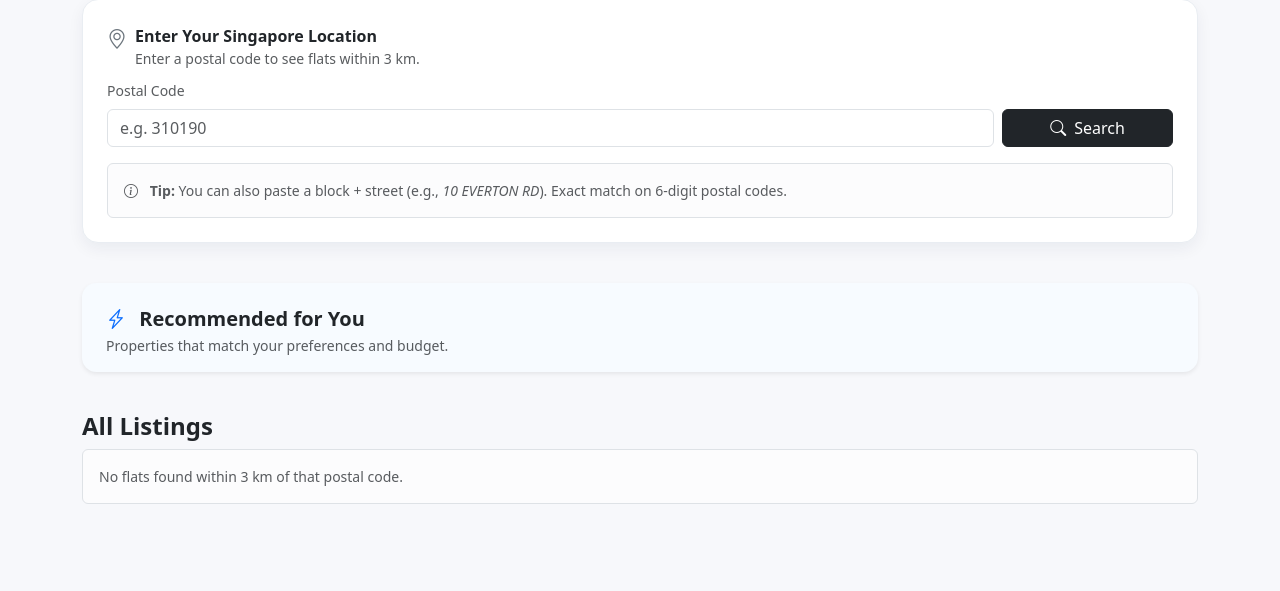
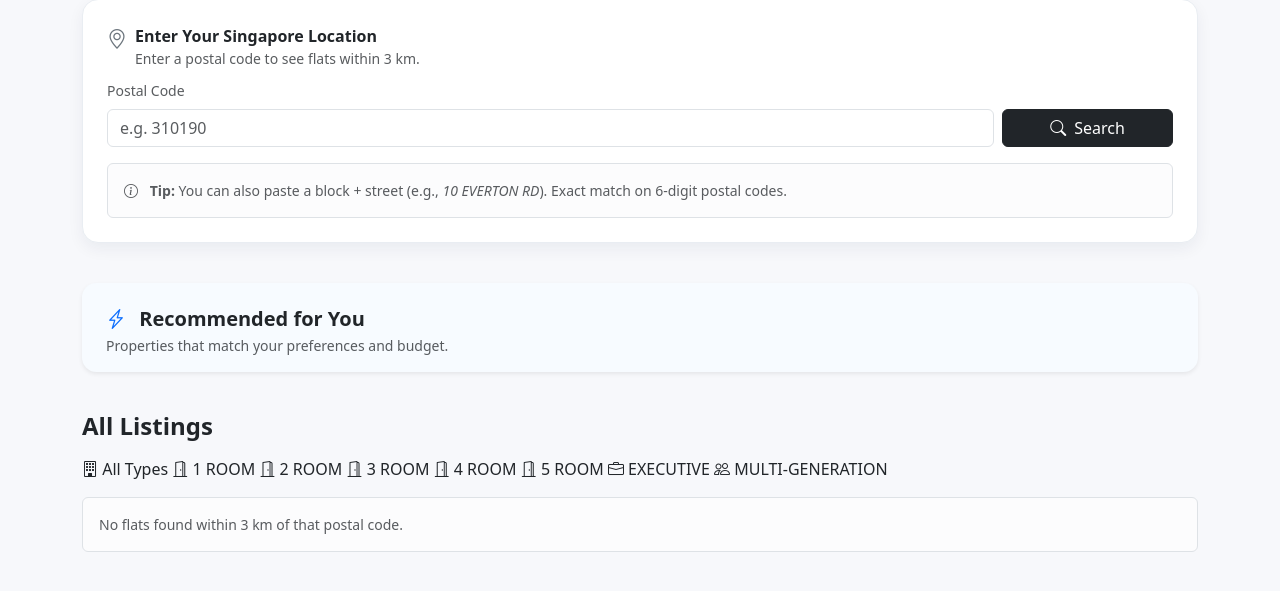
Before and after one commit to shrujann/MyHDBSense, a Django app: page /accounts/properties/ in a window 1280 px wide. Shown: the part 188-779 px from the top of the page. Run offline with Django 4.2, Linux system fonts and the light colour scheme; the first user in the database is signed in; some libraries are stand-ins or nearby versions.

Commit message:
filters for properties

```diff
--- a/amenities_tracker/accounts/templates/accounts/properties.html
+++ b/amenities_tracker/accounts/templates/accounts/properties.html
@@ -96,6 +96,42 @@
     <!-- All Listings -->
     <section class="list-holder">
       <h4 class="fw-bold mb-3">All Listings</h4>
+      <!-- Flat Type Filter Buttons -->
+      <div class="filter-strip mb-4" id="flatTypeFilter">
+          <span class="filter-chip active" data-type="All">
+              <i class="bi bi-building"></i>
+              <span>All Types</span>
+          </span>
+          <span class="filter-chip" data-type="1 ROOM">
+              <i class="bi bi-door-open"></i>
+              <span>1 ROOM</span>
+          </span>
+          <span class="filter-chip" data-type="2 ROOM">
+              <i class="bi bi-door-open"></i>
+              <span>2 ROOM</span>
+          </span>
+          <span class="filter-chip" data-type="3 ROOM">
+              <i class="bi bi-door-open"></i>
+              <span>3 ROOM</span>
+          </span>
+          <span class="filter-chip" data-type="4 ROOM">
+              <i class="bi bi-door-open"></i>
+              <span>4 ROOM</span>
+          </span>
+          <span class="filter-chip" data-type="5 ROOM">
+              <i class="bi bi-door-open"></i>
+              <span>5 ROOM</span>
+          </span>
+          <span class="filter-chip" data-type="EXECUTIVE">
+              <i class="bi bi-briefcase"></i>
+              <span>EXECUTIVE</span>
+          </span>
+          <span class="filter-chip" data-type="MULTI-GENERATION">
+              <i class="bi bi-people"></i>
+              <span>MULTI-GENERATION</span>
+          </span>
+      </div>
+
       <div id="allProperties" class="row g-4"></div>
       <div id="emptyState" class="alert alert-light border text-muted small d-none mt-3" role="status" aria-live="polite">
         No flats found within 3 km of that postal code.
@@ -185,7 +221,10 @@
   <script src="https://cdn.jsdelivr.net/npm/bootstrap@5.3.3/dist/js/bootstrap.bundle.min.js"></script>
 
   <script>
+  // Initial state
   let PROPERTIES = [];
+  let ALL_PROPERTIES = [];
+  let CURRENT_FLAT_FILTER = "All";
   const UNIVERSAL_IMG = "https://images.unsplash.com/photo-1600585154340-be6161a56a0c?auto=format&fit=crop&w=1600&q=60";
 
   /* ------------------ HELPERS ------------------ */
@@ -197,16 +236,16 @@
     const area  = r.floor_area ? Number(r.floor_area) : null;
     const price = r.resale_price ? Number(r.resale_price) : null;
     return {
-        title: `${caps(r.flat_type||'Flat')} • ${caps(r.town||'')}`,
+      title: `${r.flat_type||'Flat'} • ${r.town||''}`,
       price,
       priceLabel: price!=null ? '$' + money(price) : '—',
-        address: caps(r.street_name || ''),
-        sqft: area ? Math.round(area) : null,      // (sqm)
-        hdbFlatType: caps(r.flat_type||''),        // e.g. "4-Room"
+      address: r.street_name || '',
+      sqft: area ? Math.round(area) : null,
+      hdbFlatType: r.flat_type || '', // Match exactly
       propertyType: 'HDB',
       verified: false,
       purpose: 'sale',
-        region: caps(r.town||''),                  // e.g. "Toa Payoh"
+      region: r.town || '',
       remainingLease: r.remaining_lease || null,
       distance: r.distance!=null ? Number(r.distance) : null,
       images: [UNIVERSAL_IMG],
@@ -214,7 +253,7 @@
     };
   }
 
-    /* ------------------ RENDER ------------------ */
+
   function cardHTML(p, idx){
     const typeChip = p.hdbFlatType ? `<span class="chip me-1">${p.hdbFlatType}</span>` : "";
     const purpose  = `<span class="chip me-1">For Sale</span>`;
@@ -244,9 +283,7 @@
     const list  = document.getElementById("allProperties");
     const feat  = document.getElementById("featuredProperties");
     const empty = document.getElementById("emptyState");
-
     if (empty) empty.classList.add("d-none");
-
     if(!PROPERTIES.length){
       if (list) list.innerHTML = "";
       if (feat) feat.innerHTML = "";
@@ -255,21 +292,31 @@
       if (empty) empty.classList.remove("d-none");
       return;
     }
-
     const byPrice = PROPERTIES
       .slice()
       .filter(p => Number.isFinite(p.price))
       .sort((a,b)=>a.price-b.price);
     if (feat) feat.innerHTML = byPrice.slice(0,3).map((p,i)=>cardHTML(p,i)).join("");
-
     if (list) list.innerHTML = PROPERTIES.map((p,i)=>cardHTML(p,i)).join("");
     const cnt = document.getElementById("propertyCount");
     if (cnt) cnt.textContent = String(PROPERTIES.length);
-
     window.MHS_PROPERTIES = PROPERTIES;
   }
 
-    /* ------------- FETCH + INJECT ------------- */
+  // Flat type filter logic
+  function applyFlatTypeFilter() {
+    let filtered;
+    if (CURRENT_FLAT_FILTER === "All") {
+      filtered = ALL_PROPERTIES;
+    } else {
+      filtered = ALL_PROPERTIES.filter(p => (p.hdbFlatType || "").toUpperCase() === CURRENT_FLAT_FILTER.toUpperCase());
+    }
+    PROPERTIES = filtered;
+    renderLists();
+    document.getElementById("propertyCount").textContent = String(filtered.length);
+  }
+
+  // Fetch and inject results, sets ALL_PROPERTIES
   async function fetchResultsIntoPage(q){
     const url = new URL("{{ search_url }}", window.location.origin);
     url.searchParams.set('q', q);
@@ -283,7 +330,6 @@
 
     const htmlText = await res.text();
     const doc = new DOMParser().parseFromString(htmlText, 'text/html');
-
     const script = doc.getElementById('flats-data');
     let flats = [];
     try{
@@ -292,12 +338,11 @@
       console.warn('flats-data JSON parse failed:', e);
       flats = [];
     }
-
-      PROPERTIES = (flats || []).map(normFlat);
-      renderLists();
+    ALL_PROPERTIES = (flats || []).map(normFlat); // Save base set
+    applyFlatTypeFilter(); // Show current filter
   }
 
-    /* ------------------ FORM SUBMIT ------------------ */
+  // Wire search form
   (function wireSearch(){
     const form = document.getElementById('flatSearchForm');
     if(!form) return;
@@ -309,14 +354,31 @@
         await fetchResultsIntoPage(q);
       }catch(err){
         console.error(err);
-          PROPERTIES = [];
-          renderLists();
+        ALL_PROPERTIES = [];
+        applyFlatTypeFilter();
         alert('Failed to load results. Try again.');
       }
     });
   })();
 
-    /* ---------------- MODAL POPULATE ------------------ */
+  // Filter chip button events
+  document.addEventListener('DOMContentLoaded', function() {
+    document.querySelectorAll("#flatTypeFilter .filter-chip").forEach(btn => {
+      btn.addEventListener("click", function(){
+        document.querySelectorAll("#flatTypeFilter .filter-chip").forEach(b => b.classList.remove("active"));
+        btn.classList.add("active");
+        CURRENT_FLAT_FILTER = btn.getAttribute("data-type");
+        applyFlatTypeFilter();
+      });
+    });
+    // Initial base assignments if properties exist from server
+    if (typeof PROPERTIES !== "undefined" && PROPERTIES.length > 0) {
+      ALL_PROPERTIES = PROPERTIES.slice();
+      applyFlatTypeFilter();
+    }
+  });
+
+  // Modal logic (unchanged)
   document.addEventListener("click", (e) => {
     const btn = e.target.closest("[data-action='view-details']");
     if (!btn) return;
@@ -332,22 +394,17 @@
     document.getElementById("pmType").textContent = p.propertyType || "HDB";
     document.getElementById("pmFlatType").textContent = p.hdbFlatType || "—";
     document.getElementById("pmVerified").classList.add("d-none");
-
     document.getElementById("pmImg1").src = UNIVERSAL_IMG;
     document.getElementById("pmImg2").src = UNIVERSAL_IMG;
     document.getElementById("pmImg3").src = UNIVERSAL_IMG;
-
     document.getElementById("pmPrice").textContent = p.price!=null ? '$'+money(p.price) : '—';
     const psqm = (p.price!=null && p.sqft) ? (p.price / p.sqft) : null;
     document.getElementById("pmPsf").textContent   = psqm!=null ? '$'+Number(psqm).toLocaleString('en-SG') : '—';
     document.getElementById("pmSqft").textContent  = p.sqft != null ? p.sqft : "—";
     document.getElementById("pmLease").textContent = p.remainingLease || "—";
     document.getElementById("pmAddress").textContent = p.address || "—";
-
-      /* ✅ The missing line: fill "Town / Flat Model" */
     document.getElementById("pmTownModel").textContent =
       [p.region, p.hdbFlatType].filter(Boolean).join(" / ") || "—";
-
     const ns = 8.7;
     document.getElementById("pmScore").textContent = `${ns.toFixed(1)}/10`;
     setBar("pmBarFD","85%"); document.getElementById("pmScoreFD").textContent="8.5";
@@ -360,5 +417,3 @@
   // Initial empty render
   renderLists();
 </script>
-</body>
-</html>
```
Lines whose indentation alone changed are shown as unchanged.
